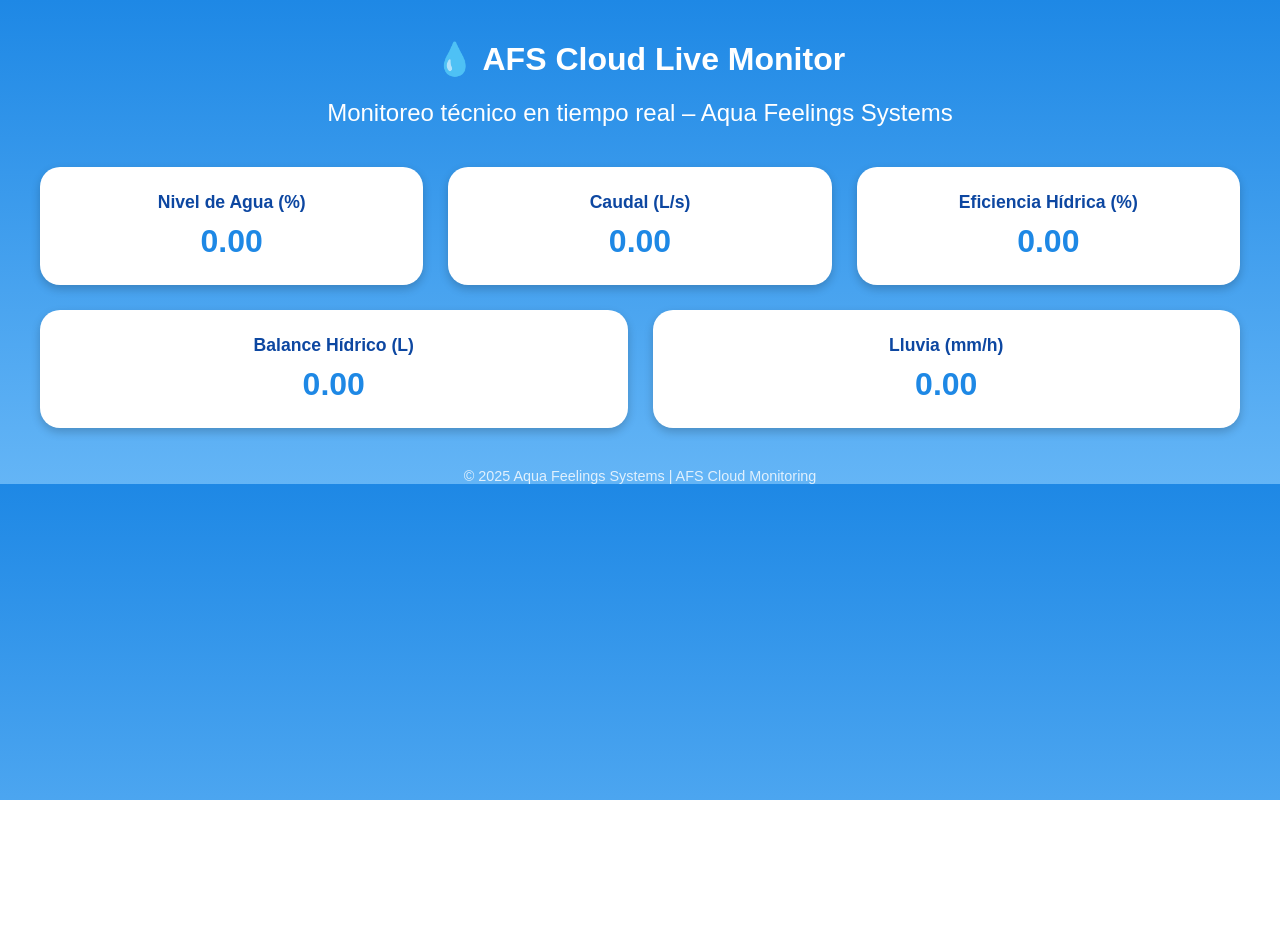
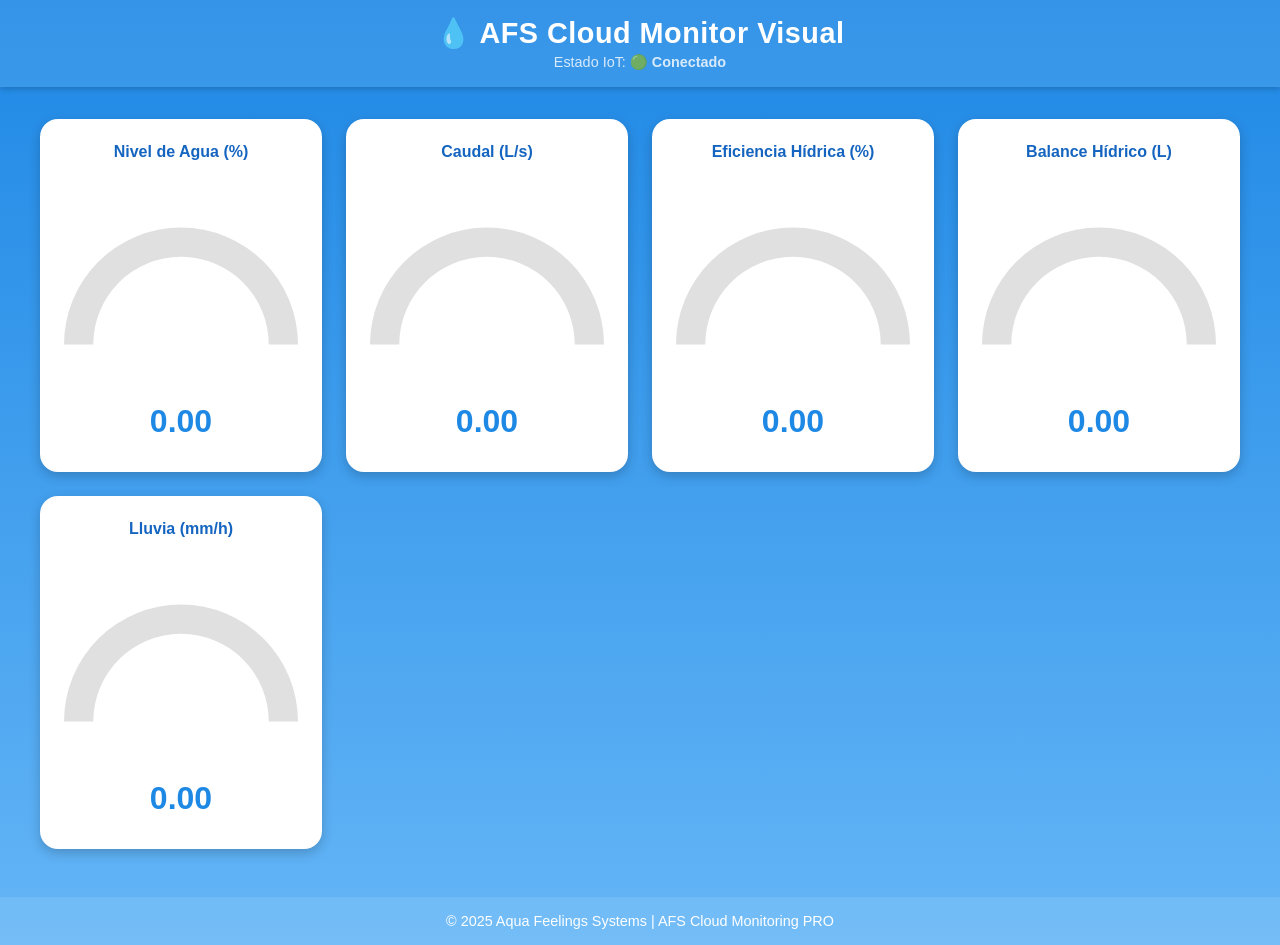
Before and after one commit to Vicente1007/AfsCloudMonitor, a Flask app: page / in a window 1280 px wide. Before the commit the page ends 800 px from the top, so only its background shows below. Run offline with Flask 3, Linux system fonts and the light colour scheme; data that the repository does not hold is empty.

Commit message:
Update index.html

```diff
--- a/templates/index.html
+++ b/templates/index.html
@@ -1,114 +1,180 @@
 <!DOCTYPE html>
 <html lang="es">
 <head>
-  <meta charset="UTF-8" />
-  <meta name="viewport" content="width=device-width, initial-scale=1.0" />
-  <title>AFS Cloud Live Monitor</title>
+  <meta charset="UTF-8">
+  <meta name="viewport" content="width=device-width, initial-scale=1.0">
+  <title>💧 AFS Cloud Monitor Visual</title>
+
+  <!-- Chart.js para los medidores -->
+  <script src="https://cdn.jsdelivr.net/npm/chart.js"></script>
+
   <style>
     body {
-      font-family: "Montserrat", sans-serif;
       margin: 0;
-      padding: 0;
+      font-family: 'Montserrat', sans-serif;
       background: linear-gradient(180deg, #1e88e5 0%, #64b5f6 100%);
       color: #0d47a1;
       text-align: center;
     }
+    header {
+      background: rgba(255,255,255,0.1);
+      padding: 1em 0;
+      color: #fff;
+      box-shadow: 0 2px 6px rgba(0,0,0,0.2);
+    }
     h1 {
-      margin-top: 40px;
-      color: #ffffff;
+      margin: 0;
+      font-size: 1.8em;
+      letter-spacing: 0.5px;
     }
-    h2 {
-      color: #ffffff;
-      font-weight: 400;
-      margin-bottom: 40px;
+    .status {
+      font-size: 0.9em;
+      margin-top: 4px;
+      color: #fff;
+      opacity: 0.8;
     }
-    .container {
-      display: flex;
-      justify-content: center;
-      align-items: center;
-      flex-wrap: wrap;
-      gap: 25px;
-      margin: 30px auto;
+    .status span {
+      font-weight: 600;
+    }
+
+    .grid {
+      display: grid;
+      grid-template-columns: repeat(auto-fit, minmax(260px, 1fr));
+      gap: 1.5rem;
+      padding: 2rem;
       max-width: 1200px;
+      margin: auto;
     }
+
     .card {
-      background-color: #ffffff;
-      border-radius: 20px;
-      box-shadow: 0px 4px 10px rgba(0, 0, 0, 0.2);
-      padding: 25px 40px;
-      flex: 1 1 220px;
-      min-width: 200px;
-      transition: 0.3s;
+      background: #ffffff;
+      border-radius: 18px;
+      box-shadow: 0 4px 12px rgba(0,0,0,0.2);
+      padding: 1.5rem;
+      position: relative;
+      transition: transform .2s;
     }
-    .card:hover {
-      transform: scale(1.05);
-    }
-    .label {
-      font-size: 1.1em;
+    .card:hover { transform: scale(1.03); }
+
+    .title {
       font-weight: 600;
-      color: #0d47a1;
+      color: #1565c0;
+      margin-bottom: .5rem;
     }
     .value {
-      font-size: 2em;
-      font-weight: 700;
+      font-size: 2rem;
       color: #1e88e5;
-      margin-top: 10px;
+      font-weight: bold;
+      margin-bottom: .5rem;
     }
+
     footer {
+      background: rgba(255,255,255,0.1);
       color: #fff;
-      margin-top: 40px;
       font-size: 0.9em;
-      opacity: 0.8;
+      padding: 1rem;
+      margin-top: 1rem;
     }
   </style>
 </head>
+
 <body>
-  <h1>💧 AFS Cloud Live Monitor</h1>
-  <h2>Monitoreo técnico en tiempo real – Aqua Feelings Systems</h2>
+  <header>
+    <h1>💧 AFS Cloud Monitor Visual</h1>
+    <div class="status">Estado IoT: <span id="estadoIoT">🟡 Conectando...</span></div>
+  </header>
 
-  <div class="container">
+  <main class="grid">
     <div class="card">
-      <div class="label">Nivel de Agua (%)</div>
-      <div class="value" id="nivel_agua">0</div>
+      <div class="title">Nivel de Agua (%)</div>
+      <canvas id="nivelGauge"></canvas>
+      <div class="value" id="nivelValor">--</div>
     </div>
+
     <div class="card">
-      <div class="label">Caudal (L/s)</div>
-      <div class="value" id="caudal">0</div>
+      <div class="title">Caudal (L/s)</div>
+      <canvas id="caudalGauge"></canvas>
+      <div class="value" id="caudalValor">--</div>
     </div>
+
     <div class="card">
-      <div class="label">Eficiencia Hídrica (%)</div>
-      <div class="value" id="eficiencia">0</div>
+      <div class="title">Eficiencia Hídrica (%)</div>
+      <canvas id="eficienciaGauge"></canvas>
+      <div class="value" id="eficienciaValor">--</div>
     </div>
+
     <div class="card">
-      <div class="label">Balance Hídrico (L)</div>
-      <div class="value" id="balance_hidrico">0</div>
+      <div class="title">Balance Hídrico (L)</div>
+      <canvas id="balanceGauge"></canvas>
+      <div class="value" id="balanceValor">--</div>
     </div>
+
     <div class="card">
-      <div class="label">Lluvia (mm/h)</div>
-      <div class="value" id="lluvia">0</div>
+      <div class="title">Lluvia (mm/h)</div>
+      <canvas id="lluviaGauge"></canvas>
+      <div class="value" id="lluviaValor">--</div>
     </div>
-  </div>
+  </main>
 
   <footer>
-    © 2025 Aqua Feelings Systems | AFS Cloud Monitoring
+    © 2025 Aqua Feelings Systems | AFS Cloud Monitoring PRO
   </footer>
 
   <script>
+    // ======== CONFIGURACIÓN GAUGES ======== //
+    const crearGauge = (ctx, color) => new Chart(ctx, {
+      type: 'doughnut',
+      data: { datasets: [{
+        data: [0, 100],
+        backgroundColor: [color, '#e0e0e0'],
+        borderWidth: 0,
+        cutout: '75%'
+      }]},
+      options: {
+        plugins: { tooltip: {enabled: false}, legend: {display: false} },
+        rotation: -90,
+        circumference: 180,
+      }
+    });
+
+    const gauges = {
+      nivel: crearGauge(document.getElementById("nivelGauge"), '#42a5f5'),
+      caudal: crearGauge(document.getElementById("caudalGauge"), '#66bb6a'),
+      eficiencia: crearGauge(document.getElementById("eficienciaGauge"), '#ffa726'),
+      balance: crearGauge(document.getElementById("balanceGauge"), '#26c6da'),
+      lluvia: crearGauge(document.getElementById("lluviaGauge"), '#ab47bc'),
+    };
+
     async function actualizarDatos() {
       try {
         const res = await fetch("/data");
-        const datos = await res.json();
-        document.getElementById("nivel_agua").textContent = datos.nivel_agua.toFixed(2);
-        document.getElementById("caudal").textContent = datos.caudal.toFixed(2);
-        document.getElementById("eficiencia").textContent = datos.eficiencia.toFixed(2);
-        document.getElementById("balance_hidrico").textContent = datos.balance_hidrico.toFixed(2);
-        document.getElementById("lluvia").textContent = datos.lluvia.toFixed(2);
-      } catch (error) {
-        console.error("Error al obtener datos:", error);
+        const d = await res.json();
+        document.getElementById("estadoIoT").innerHTML = "🟢 Conectado";
+
+        const datos = {
+          nivel: d.nivel_agua ?? 0,
+          caudal: d.caudal ?? 0,
+          eficiencia: d.eficiencia ?? 0,
+          balance: d.balance_hidrico ?? 0,
+          lluvia: d.lluvia ?? 0
+        };
+
+        Object.entries(datos).forEach(([k,v]) => {
+          const gauge = gauges[k];
+          if (gauge) {
+            gauge.data.datasets[0].data[0] = Math.min(v, 100);
+            gauge.data.datasets[0].data[1] = 100 - Math.min(v, 100);
+            gauge.update();
+          }
+          const val = document.getElementById(`${k}Valor`);
+          if (val) val.textContent = v.toFixed(2);
+        });
+      } catch (err) {
+        console.error("Error al obtener datos:", err);
+        document.getElementById("estadoIoT").innerHTML = "🔴 Desconectado";
       }
     }
 
-    // Actualizar cada 5 segundos
     actualizarDatos();
     setInterval(actualizarDatos, 5000);
   </script>
```
